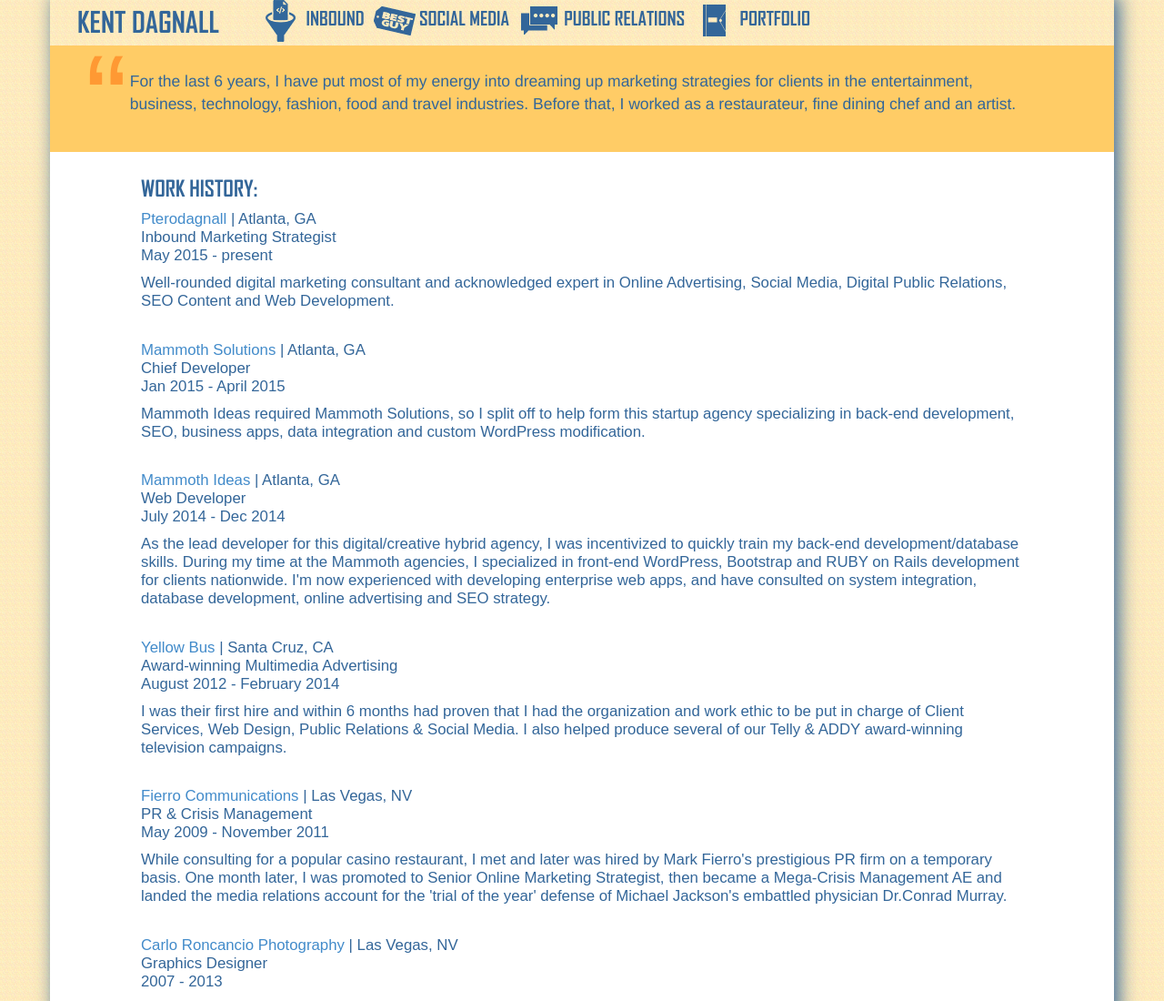
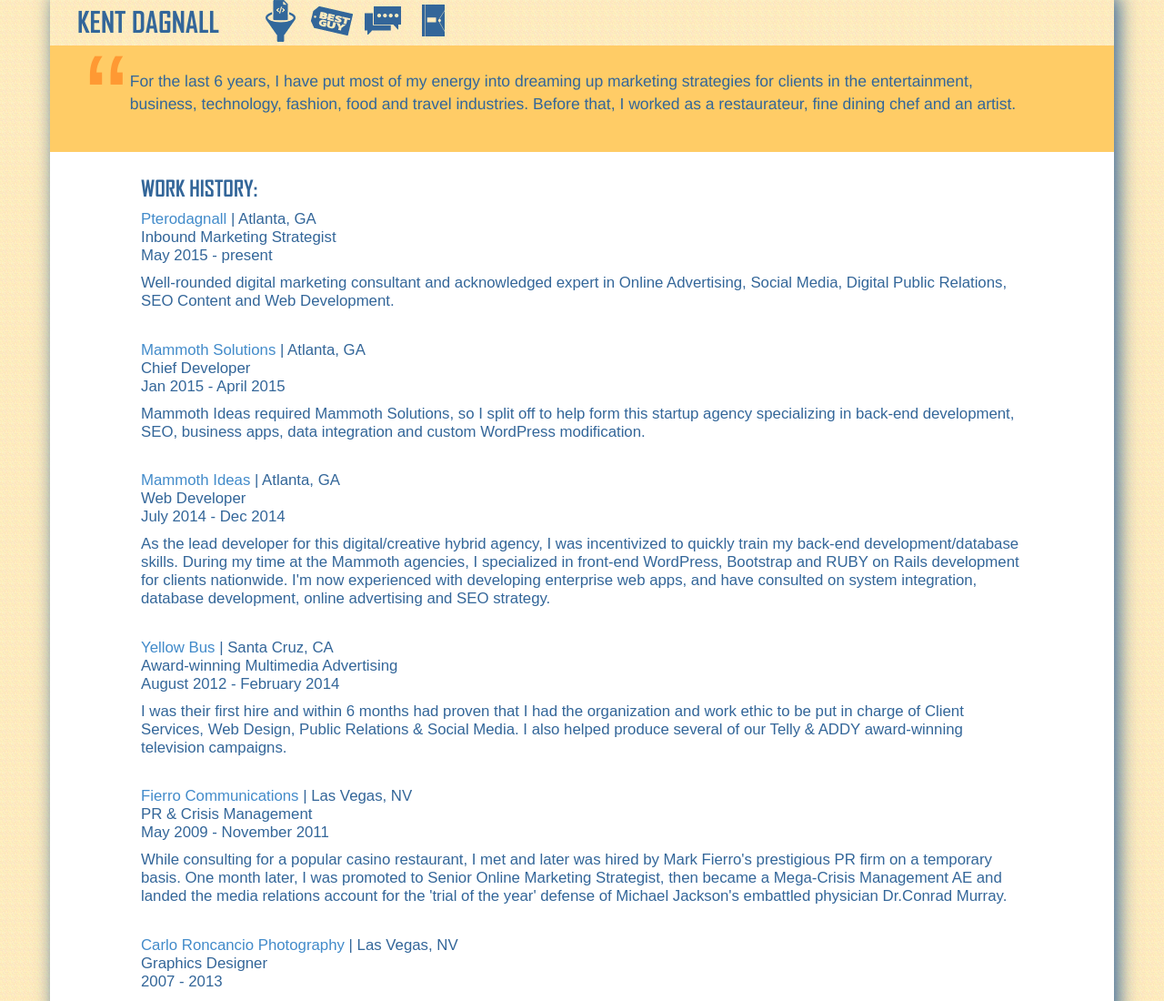
Before and after one commit to kdagnall/kdagnall.github.io, a plain HTML site: page resume.html in a window 1280 px wide. Shown: the top 1100 px of the page at 91% size. Drawn offline with nearby package versions, Linux system fonts and the light colour scheme; files whose address does not match are found by name.

Commit message:
Resume.html

```diff
--- a/resume.html
+++ b/resume.html
@@ -25,10 +25,10 @@
             </div>
 			<div class="collapse navbar-collapse" id="NavBarMenu">
                 <ul class="nav navbar-nav">
-                    <li><a href="resume.html"><img src="images/icons/inbound.png" height="46" width="46"/> INBOUND</a></li>
-					<li><a href="social-media.html"><img src="images/icons/icon-social-media.png" height="46" width="46"/> SOCIAL MEDIA</a></li>
-                    <li><a href="public-relations.html"><img src="images/icons/icon-public-relations.png" height="46" width="46"/> PUBLIC RELATIONS</a></li>
-                    <li><a href="portfolio.html"><img src="images/icons/icon-portfolio.png" height="46" width="46"/> PORTFOLIO</a></li>
+                    <li><a href="inbound.html"><img src="images/icons/inbound.png" height="46" width="46"/> <span>INBOUND</span></a></li>
+					<li><a href="social-media.html"><img src="images/icons/icon-social-media.png" height="46" width="46"/> <span>SOCIAL MEDIA</span></a></li>
+                    <li><a href="public-relations.html"><img src="images/icons/icon-public-relations.png" height="46" width="46"/> <span>PUBLIC RELATIONS</span></a></li>
+                    <li><a href="portfolio.html"><img src="images/icons/icon-portfolio.png" height="46" width="46"/> <span>PORTFOLIO</span></a></li>
                 </ul>
     		</div>
 		</div>
```
